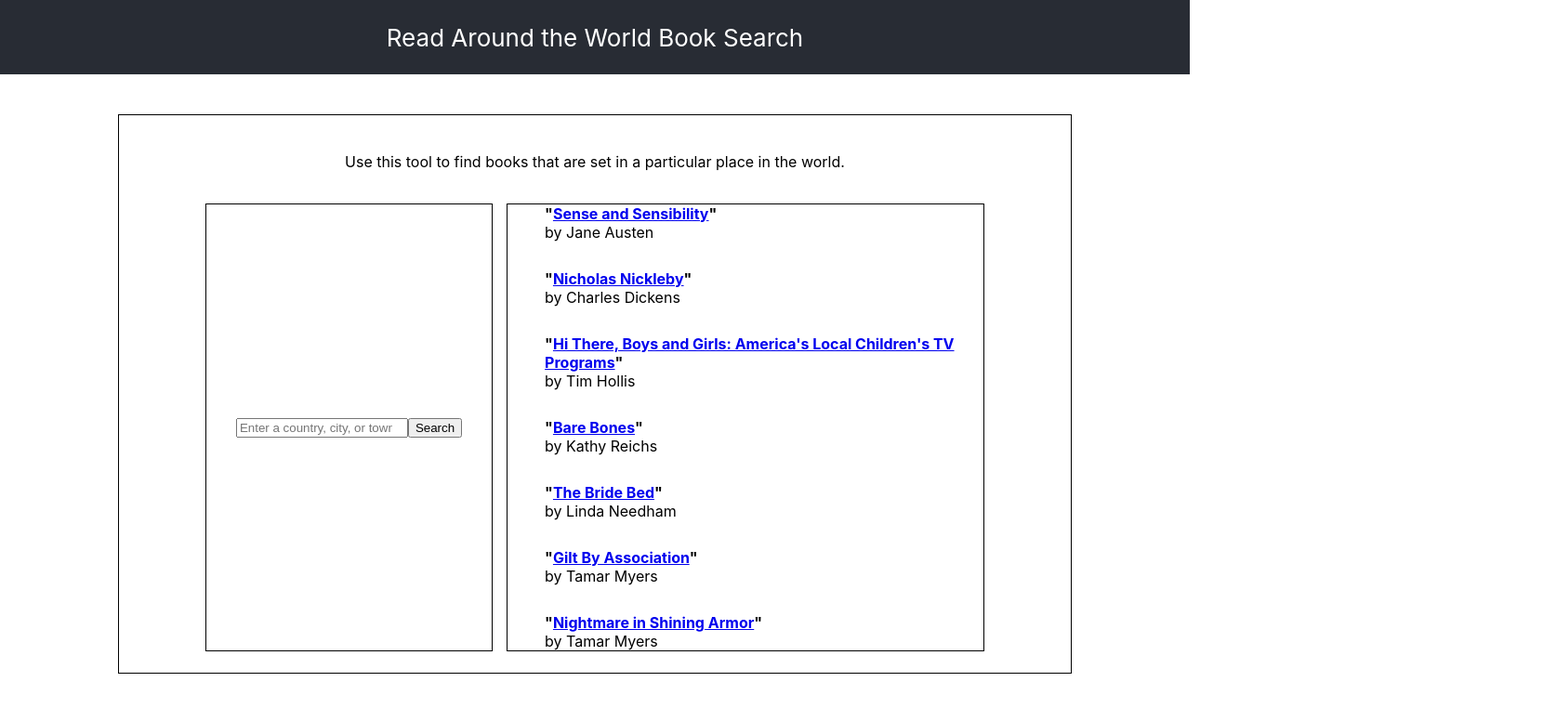
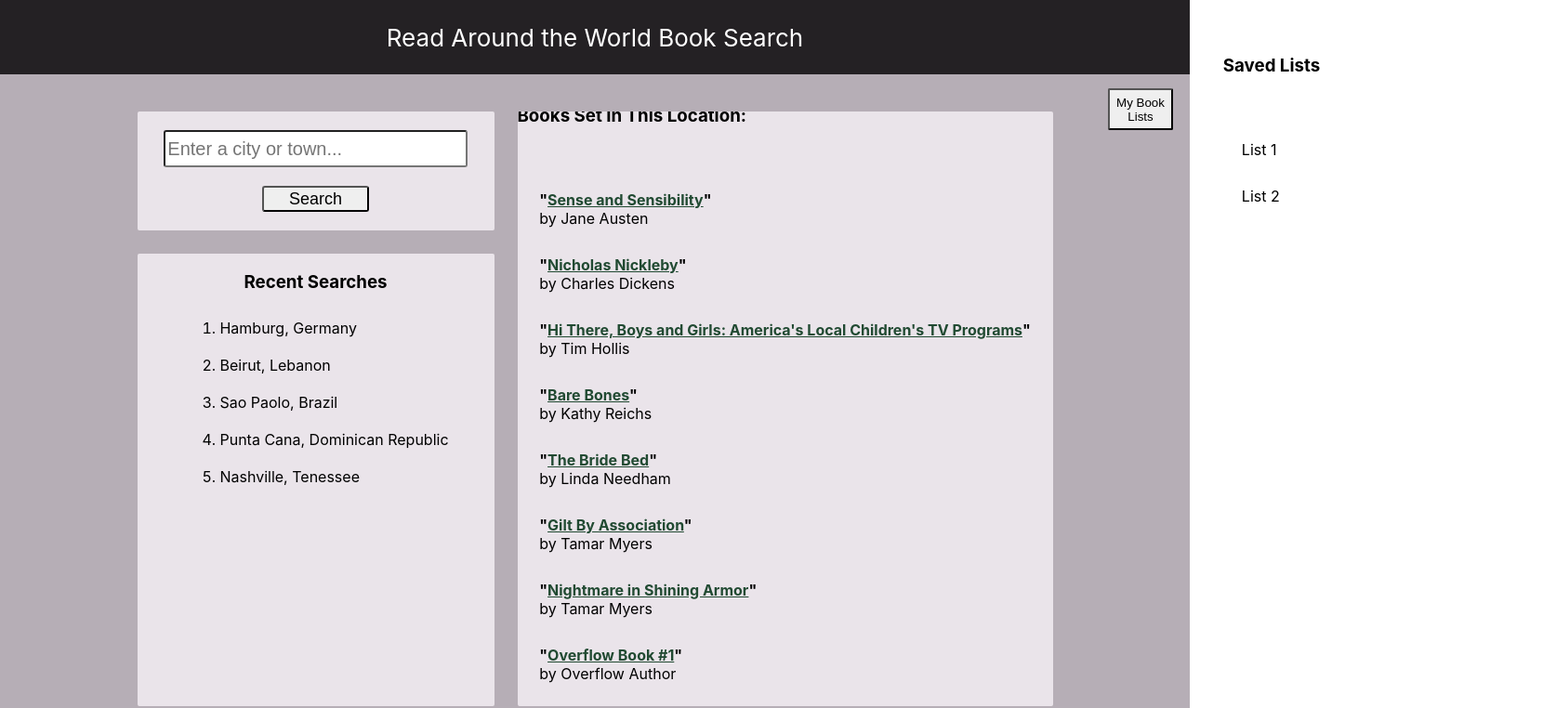
Before and after one commit to Asterids/ReadAroundTheWorld, a React app: page / in a window 1280 px wide. Shown: the top 762 px of the page at 93% size, 1674 px wide, since content can reach past the window. Built offline with nearby package versions, Linux system fonts and the light colour scheme; the HTML template or start-up script is replaced by a standard one.

Commit message:
updated webpack for dependency vulnerability issue, added a slide-in sidebar for users' saved book lists

```diff
--- a/package.json
+++ b/package.json
@@ -27,7 +27,7 @@
     "nodemon": "^1.19.4",
     "style-loader": "^1.0.0",
     "typescript": "^3.6.4",
-    "webpack": "^4.41.2",
+    "webpack": "^4.41.5",
     "webpack-cli": "^3.3.10"
   },
   "eslintConfig": {
--- a/src/App.css
+++ b/src/App.css
@@ -1,10 +1,10 @@
 .App {
   display: flex;
-  flex-direction: column;
   justify-content: center;
   align-items: center;
   width: 100vw;
   height: 100vh;
+  background-color: #474147;
 }
 
 .App-logo {
@@ -12,7 +12,7 @@
 }
 
 .App-header {
-  background-color: #282c34;
+  background-color: #242124;
   height: 10vh;
   width: 100vw;
   display: flex;
@@ -25,17 +25,55 @@
   justify-content: center;
   font-size: calc(10px + 2vmin);
   color: white;
+  z-index: 1;
 }
 
 .App-main {
   display: flex;
   flex-direction: column;
-  width: 80%;
-  height: 75%;
+  background-color: #B6AEB6;
+  width: 100%;
+  height: 100%;
   justify-content: center;
   align-items: center;
-  border: 1px solid black;
-  margin-top: 48px;
+  transform: translateY(5vh);
+}
+
+a {
+  color: #214a32;
+}
+
+a:visited {
+  color: #6da384;
+}
+
+.burgerMenu {
+  position: fixed;
+  top: 55px;
+  right: 18px;
+  width: 70px;
+  height: 45px;
+  border-radius: 2px;
+  z-index: 3;
+}
+
+.savedList {
+  position: absolute;
+  width: 28vw;
+  height: 100%;
+  right: 0;
+  top: 0;
+  display: flex;
+  flex-direction: column;
+  z-index: 1;
+  padding: 0;
+  background-color: white;
+  transform: translateX(110%);
+  transition: transform 0.3s ease-out;
+}
+
+.active {
+  transform: translateX(0);
 }
 
 .components {
@@ -48,28 +86,85 @@
 
 #search {
   display: flex;
-  justify-content: center;
+  flex-direction: column;
+  justify-content: flex-start;
   align-items: center;
   height: 100%;
   width: 30%;
-  margin-right: 15px;
-  border: 1px solid black;
+  margin-right: 25px;
+}
+
+.searchInputs {
+  width: 100%;
+  height: 100px;
+  background-color: #EAE4EA;
+  display: flex;
+  flex-direction: column;
+  align-items: center;
+  padding: 20px 0;
+  margin: 0 0 25px 0;
+  border-radius: 2px;
+}
+
+.placeNameInput {
+  width: 85%;
+  height: 40px;
+  font-size: 20px;
+  border-radius: 3px;
+}
+
+.searchButton {
+  width: 30%;
+  height: 28px;
+  font-size: 18px;
+  align-self: center;
+  border-radius: 3px;
+}
+
+.recentSearches {
+  display: flex;
+  flex-direction: column;
+  background-color: #EAE4EA;
+  align-items: center;
+  width: 100%;
+  height: inherit;
+  border-radius: 2px;
+  overflow: scroll;
+}
+
+.recentSearches ol {
+  margin: 0;
+}
+
+ol li {
+  padding: 10px 0;
 }
 
 #bookList {
   display: flex;
+  flex-direction: column;
   justify-content: center;
   align-items: center;
+  background-color: #EAE4EA;
   height: 100%;
-  width: 50%;
-  border: 1px solid black;
+  width: 45%;
+  border-radius: 2px;
+  overflow: scroll;
+}
+
+#bookListHeader {
+  height: 10%;
+  width: 100%;
+  position: relative;
 }
 
 ul {
+  height: 100%;
+  padding: 20px;
   list-style-type: none;
 }
 
-li {
+ul li {
   padding: 15px 0;
 }
 
--- a/src/App.js
+++ b/src/App.js
@@ -1,6 +1,7 @@
 import React from 'react';
 import Header from './Components/Header.jsx';
 import Main from './Components/Main.jsx';
+import SavedLists from './Components/SavedLists.jsx';
 import './App.css';
 
 function App() {
--- a/src/Components/BookList.jsx
+++ b/src/Components/BookList.jsx
@@ -11,6 +11,9 @@ const BookList = (props) => {
 
   return (
     <div id="bookList">
+      <div id="bookListHeader">
+        <h3>Books Set In This Location:</h3>
+      </div>
       <ul>
         {
           books && books.map(book => (
--- a/src/Components/Main.jsx
+++ b/src/Components/Main.jsx
@@ -1,6 +1,7 @@
 import React, { Component } from 'react';
 import SearchSection from './SearchSection.jsx';
 import BookList from './BookList.jsx';
+import SavedLists from './SavedLists.jsx';
 import axios from 'axios';
 
 
@@ -9,6 +10,7 @@ export default class Main extends Component {
     super(props)
 
     this.state = {
+      sidebarActive: false,
       booksFound: [
         {
         url: "/bookmap/books/265/sense-and-sensibility/",
@@ -44,9 +46,22 @@ export default class Main extends Component {
         url: "/bookmap/books/10805/nightmare-in-shining-armor/",
         title: "Nightmare in Shining Armor",
         author: "Tamar Myers"
+        },
+        {
+        url: "/bookmap/books/10805/nightmare-in-shining-armor/",
+        title: "Overflow Book #1",
+        author: "Overflow Author"
         }
       ]
     }
+
+    this.toggleSidebar = this.toggleSidebar.bind(this);
+  }
+
+  toggleSidebar() {
+    this.setState({
+      sidebarActive: !this.state.sidebarActive
+    })
   }
 
 // STEP 1: Call Geocoding API to transform user input into lat/long coordinates
@@ -79,13 +94,13 @@ export default class Main extends Component {
   render () {
     return (
       <div className="App-main">
-        <p>Use this tool to find books that are set in a particular place in the world.</p>
-        <br />
+        <button className="burgerMenu" onClick={this.toggleSidebar}>My Book Lists</button>
         <section className="components">
           <SearchSection submitSearchText={this.submitSearchText} />
           <br />
           <BookList books={this.state.booksFound} />
         </section>
+        <SavedLists active={this.state.sidebarActive} />
       </div>
     );
   }
--- /dev/null
+++ b/src/Components/SavedLists.jsx
@@ -0,0 +1,23 @@
+import React, { Component } from 'react';
+
+const SavedLists = (props) => {
+
+  let sidebarClasses = props.active ? 'savedList active' : 'savedList';
+
+  console.log("PROPS: ")
+  console.log(props)
+
+  return (
+    <div className={sidebarClasses}>
+      <div id="savedListHeader">
+        <h3>Saved Lists</h3>
+      </div>
+      <ul>
+        <li>List 1</li>
+        <li>List 2</li>
+      </ul>
+    </div>
+  );
+}
+
+export default SavedLists;
--- a/src/Components/SearchSection.jsx
+++ b/src/Components/SearchSection.jsx
@@ -9,9 +9,21 @@ export default class SearchSection extends Component {
   render () {
     return (
       <div id="search">
-        <input type="search" name="placeNameInput" placeholder="Enter a country, city, or town..." />
-        <br />
-        <button type="submit" name="searchButton">Search</button>
+        <div className="searchInputs">
+          <input type="search" className="placeNameInput" name="placeNameInput" placeholder="Enter a city or town..." />
+          <br />
+          <button type="submit" className="searchButton" name="searchButton">Search</button>
+        </div>
+        <div className="recentSearches">
+          <h3>Recent Searches</h3>
+          <ol>
+            <li>Hamburg, Germany</li>
+            <li>Beirut, Lebanon</li>
+            <li>Sao Paolo, Brazil</li>
+            <li>Punta Cana, Dominican Republic</li>
+            <li>Nashville, Tenessee</li>
+          </ol>
+        </div>
       </div>
     );
   }
```
Also changed, not shown: 1 other file (tests, documents, lock files or other folders).
